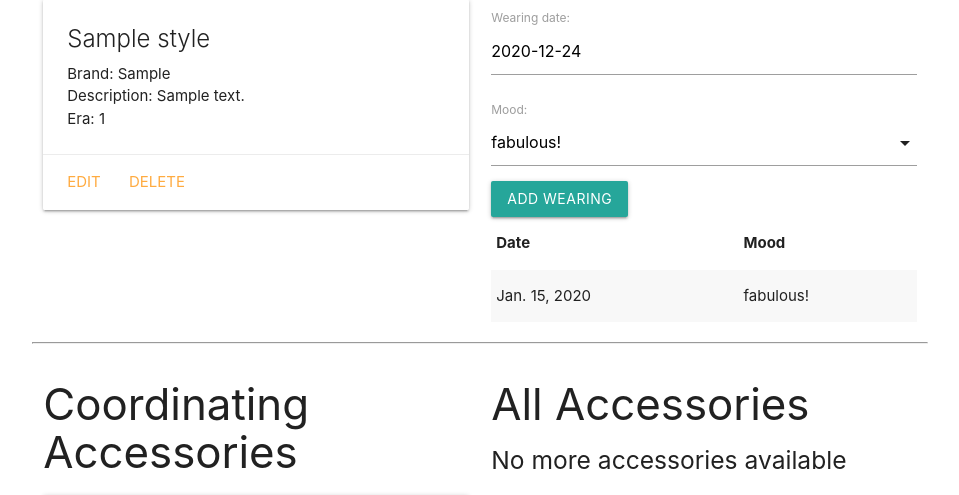
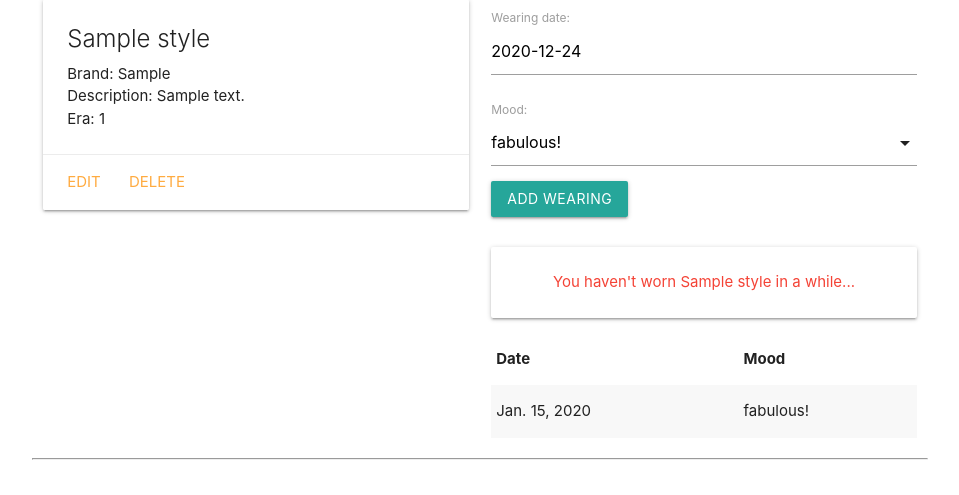
Before and after one commit to Madmaxbeyond/stylecollector, a Django app: page /styles/1/ in a window 1280 px wide. Shown: the part 209-704 px from the top of the page, without its empty margins (160-1119 px from the left). Run offline with Django 3.2, Linux system fonts and the light colour scheme; tables that the repository leaves empty hold one stand-in row (values such as "Sample post").

Commit message:
Add worn_today custom model method on style detail page

```diff
--- a/main_app/templates/styles/detail.html
+++ b/main_app/templates/styles/detail.html
@@ -26,6 +26,12 @@
       {{ wearing_form.as_p }}
       <input type="submit" value="Add Wearing" class="btn">
     </form>
+    <br>
+    {% if style.worn_today %}
+      <div class="card-panel pink-text center-align">This is a well-worn item!</div>
+    {% else %}
+      <div class="card-panel red-text center-align">You haven't worn {{ style.title }} in a while...</div>
+    {% endif %}
     <table class="striped">
       <thead>
         <tr><th>Date</th><th>Mood</th></tr>
```
